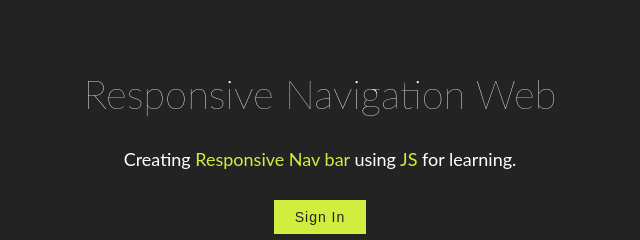
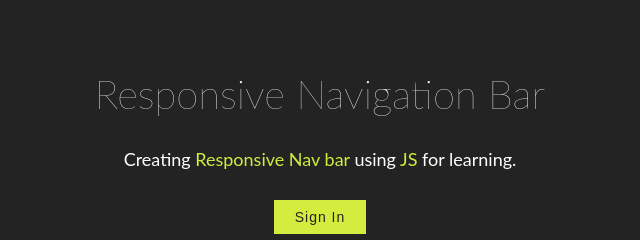
Before and after one commit to shubhamdhiman/Responsive-Nav-a, a plain HTML site: page index.html in a window 1280 px wide. Shown: the part 204-444 px from the top of the page, 320-960 px from the left. Drawn offline with Linux system fonts and the light colour scheme.

Commit message:
Update index.html

```diff
--- a/index.html
+++ b/index.html
@@ -62,7 +62,7 @@
     <main>
         <section class="header container">
             <div>
-                <h1>Responsive Navigation Web</h1>
+                <h1>Responsive Navigation Bar</h1>
                 <p>Creating <span>Responsive Nav bar</span> using <span>JS</span> for learning.</p>
                 <div>
                     <button class="btn">Sign In</button>
```
